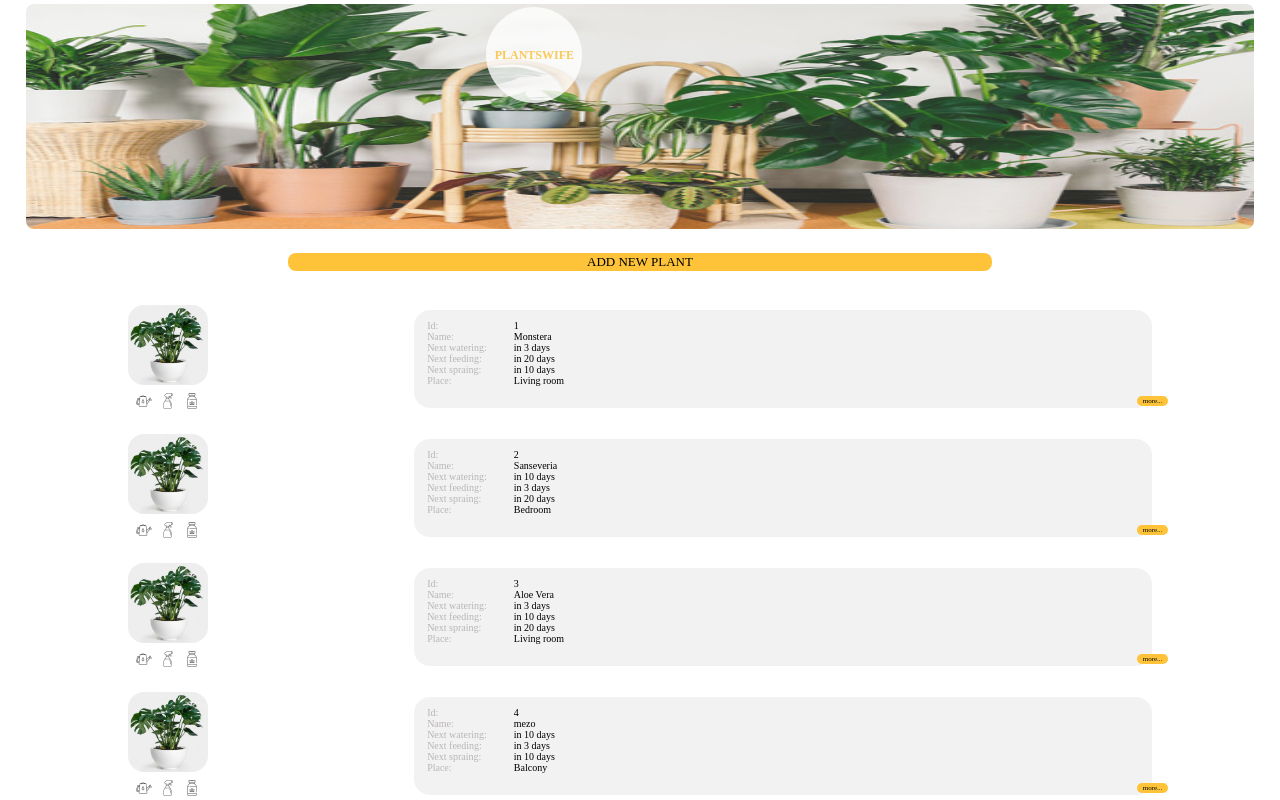
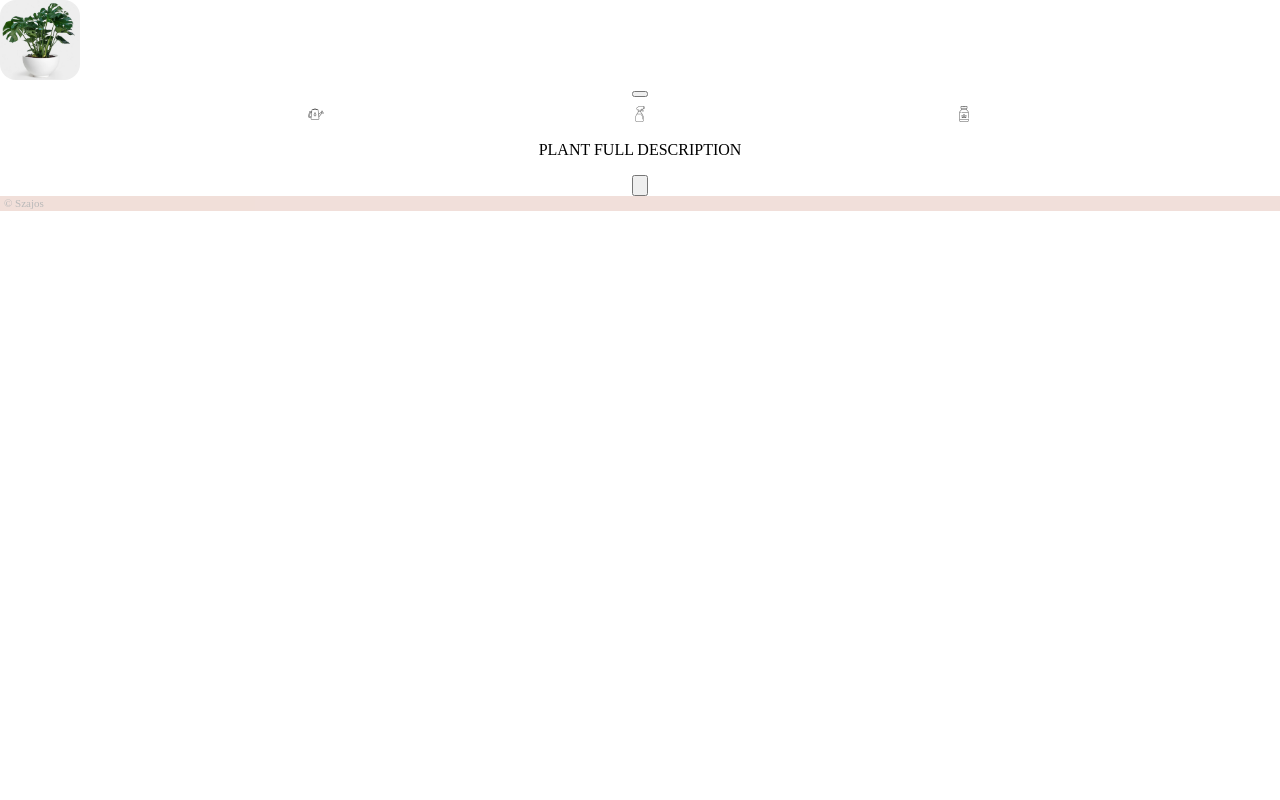
Before and after one commit to anetSzajo/plantswife, a React (Create React App) app: page /plantViewPage in a window 1280 px wide. Shown: the top 800 px of the page. Built offline with nearby package versions, Linux system fonts and the light colour scheme; a web font is replaced by a local one.

Commit message:
Implement routing.

```diff
--- a/package.json
+++ b/package.json
@@ -9,6 +9,7 @@
     "node-sass": "^4.14.1",
     "react": "^16.13.1",
     "react-dom": "^16.13.1",
+    "react-router-dom": "^5.2.0",
     "react-scripts": "3.4.1",
     "typescript": "^3.9.7"
   },
--- a/src/App.js
+++ b/src/App.js
@@ -1,11 +1,23 @@
 import React from 'react';
+import {
+    BrowserRouter as Router,
+    Switch,
+    Route,
+} from "react-router-dom";
+
+import HomePage from "./Components/HomePage/HomePage";
+import PlantViewPage from "./Components/PlantViewPage/PlantViewPage";
 import './App.css';
-import HomePage from "./Components/HomePage/HomePage";
 
 function App() {
   return (
     <div className="App">
-      <HomePage />
+        <Router>
+            <Switch>
+                <Route exact path="/plantViewPage" component={PlantViewPage} />
+                <Route path="/"><HomePage /></Route>
+            </Switch>
+        </Router>
     </div>
   );
 }
--- a/src/Components/HomePage/HomePage.js
+++ b/src/Components/HomePage/HomePage.js
@@ -1,4 +1,5 @@
 import React from 'react';
+
 import Footer from '../Footer/Footer';
 import AddNewPlantButton from './AddNewPlantButton/AddNewPlantButton';
 import PlantsContainer from "../PlantsContainer/PlantsContainer";
--- /dev/null
+++ b/src/Components/PlantViewPage/AddNewPlantPhoto/AddNewPlantPhoto.js
@@ -0,0 +1,11 @@
+import React from "react";
+
+function AddNewPlantPhoto() {
+    return(
+        <button className="addNewPlantPhotoButton">
+            {/*<img src="icons/ar-camera.png" alt=""/>*/}
+        </button>
+    )
+}
+
+export default AddNewPlantPhoto;
--- /dev/null
+++ b/src/Components/PlantViewPage/PlantFullDescription/PlantFullDescription.js
@@ -0,0 +1,14 @@
+import React from "react";
+import PlantShortDescription
+    from "../../PlantsContainer/PlantsList/PlantListElement/PlantShortDescription/PlantShortDescription";
+
+function PlantFullDescription() {
+    return(
+        <div>
+            <p>PLANT FULL DESCRIPTION</p>
+            {/*<PlantShortDescription />*/}
+        </div>
+    )
+}
+
+export default PlantFullDescription;
--- /dev/null
+++ b/src/Components/PlantViewPage/PlantViewPage.js
@@ -0,0 +1,23 @@
+import React from "react";
+import PlantFullDescription from './PlantFullDescription/PlantFullDescription';
+import Footer from "../Footer/Footer";
+import PlantButtons from "../PlantsContainer/PlantsList/PlantListElement/PlantButtons/PlantButtons";
+import PlantPhoto from "../PlantsContainer/PlantsList/PlantListElement/PlantPhoto/PlantPhoto";
+import AddNewPlantPhoto from "./AddNewPlantPhoto/AddNewPlantPhoto";
+
+function PlantViewPage() {
+    return(
+        <div>
+            <PlantPhoto />
+            <AddNewPlantPhoto />
+            <PlantButtons />
+            <PlantFullDescription />
+            <button className="deleteButton">
+                <img src="" alt="" />
+            </button>
+            <Footer />
+        </div>
+    )
+}
+
+export default PlantViewPage;
--- a/src/Components/PlantsContainer/PlantsList/PlantListElement/PlantMoreInfoButton/PlantMoreInfoButton.js
+++ b/src/Components/PlantsContainer/PlantsList/PlantListElement/PlantMoreInfoButton/PlantMoreInfoButton.js
@@ -1,9 +1,10 @@
 import React from 'react';
+import { Link } from 'react-router-dom';
 import '../styles.scss';
 
 function PlantMoreInfoButton(){
     return(
-        <button className="moreInfoButton">more...</button>
+        <button className="moreInfoButton"><Link to="/plantViewPage">more...</Link></button>
     )
 }
 
--- a/src/Components/PlantsContainer/PlantsList/PlantListElement/styles.scss
+++ b/src/Components/PlantsContainer/PlantsList/PlantListElement/styles.scss
@@ -57,6 +57,9 @@ body{
   font-size: 7px;
   border-radius: $default-border-radius;
   border: none;
+  a{
+    text-decoration: none;
+  }
 }
 
 .plantButtons-bar{
```
Also changed, not shown: 1 other file (tests, documents, lock files or other folders).
